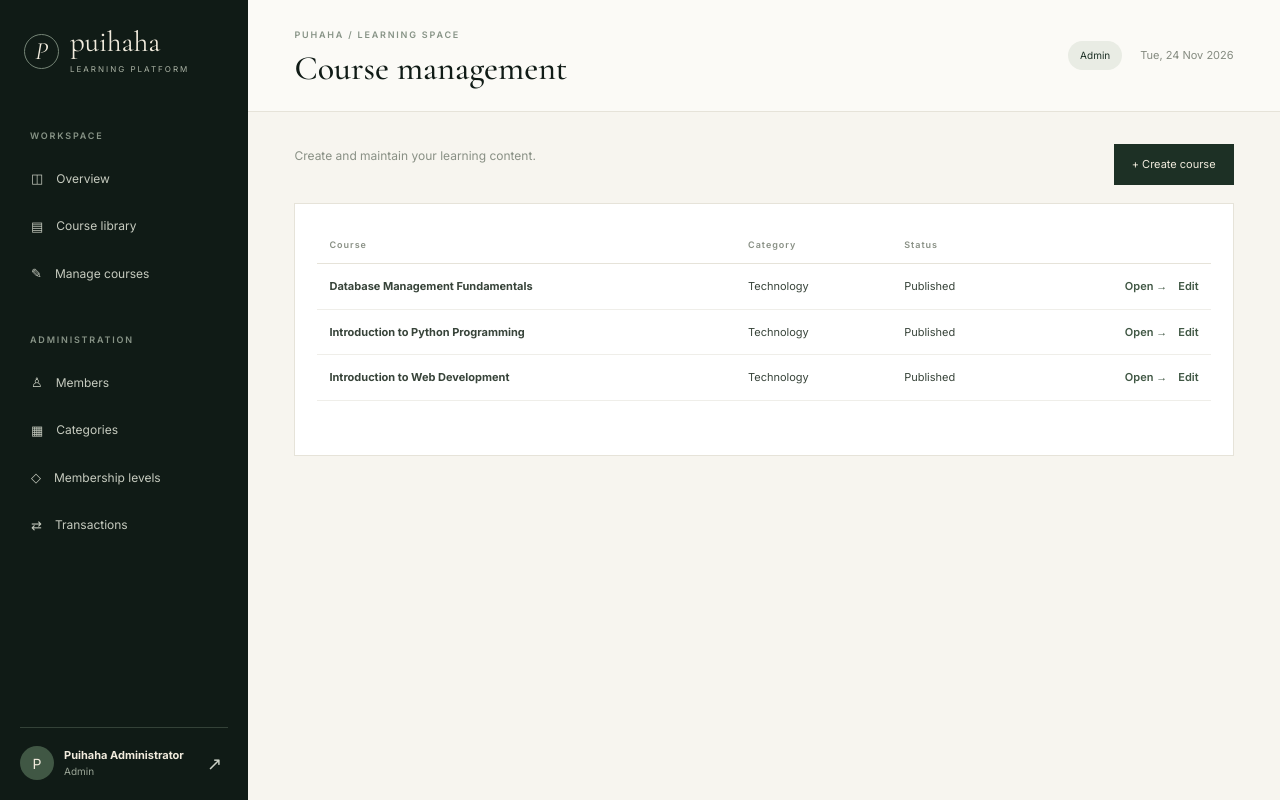
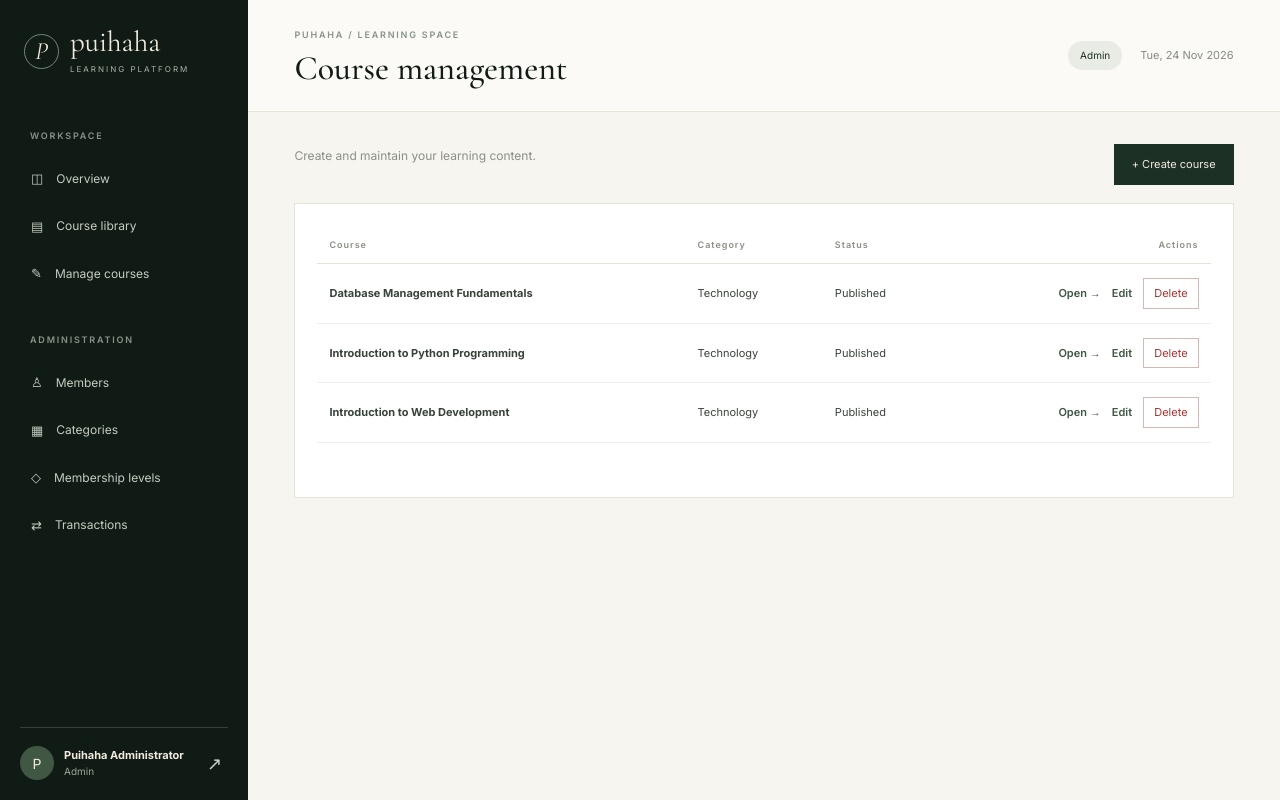
Before and after one commit to Kyopaooo/puihaha-e-learning-platform, a Laravel app: page /courses/manage in a window 1280 px wide. Run offline with Laravel 12, Linux system fonts and the light colour scheme; a user stored in the database is signed in; data comes from the database, SQL or seed files in the repository.

Commit message:
Add course deletion for administrators and instructors

```diff
--- a/app/Http/Controllers/CourseController.php
+++ b/app/Http/Controllers/CourseController.php
@@ -4,6 +4,7 @@ namespace App\Http\Controllers;
 use App\Models\{Course, CourseCategory, MembershipLevel, Enrollment};
 use Illuminate\Http\Request;
 use Illuminate\Support\Str;
+use Illuminate\Support\Facades\Storage;
 
 class CourseController extends Controller
 {
@@ -116,10 +117,34 @@ class CourseController extends Controller
 
     public function destroy(Course $course)
     {
-        abort_unless(auth()->user()->role === 'admin' || $course->instructor_id === auth()->id(), 403);
+        $user = auth()->user();
+
+        abort_unless(
+            $user->role === 'admin'
+            || ($user->role === 'instructor' && (int) $course->instructor_id === (int) $user->id),
+            403
+        );
+
+        // Collect uploaded lesson-material paths before the database cascades delete the related rows.
+        $materialPaths = $course->lessons()
+            ->with('materials')
+            ->get()
+            ->flatMap(fn ($lesson) => $lesson->materials->pluck('file_path'))
+            ->filter()
+            ->unique()
+            ->values()
+            ->all();
+
+        // The foreign keys in the learning-table migration cascade-delete lessons,
+        // learning-material records, enrollments, and student progress.
         $course->delete();
 
-        return back()->with('success', 'Course deleted.');
+        // Remove the corresponding uploaded files from Laravel's default storage disk.
+        if (! empty($materialPaths)) {
+            Storage::delete($materialPaths);
+        }
+
+        return redirect()->route('courses.manage')->with('success', 'Course deleted.');
     }
 
     public function enroll(Course $course)
--- a/resources/views/courses/manage.blade.php
+++ b/resources/views/courses/manage.blade.php
@@ -1 +1,57 @@
-@extends('layouts.app') @section('title','Manage courses') @section('heading','Course management') @section('content')<div class="page-toolbar"><p class="muted">Create and maintain your learning content.</p><a href="{{ route('courses.create') }}" class="btn-primary">+ Create course</a></div><div class="panel"><div class="table-responsive"><table class="table elegant-table"><thead><tr><th>Course</th><th>Category</th><th>Status</th><th></th></tr></thead><tbody>@forelse($courses as $course)<tr><td><strong>{{ $course->title }}</strong></td><td>{{ $course->category?->name ?? '—' }}</td><td>{{ ucfirst($course->status) }}</td><td class="text-end"><a class="text-link" href="{{ route('courses.show',$course) }}">Open →</a> <a class="text-link ms-2" href="{{ route('courses.edit',$course) }}">Edit</a></td></tr>@empty<tr><td colspan="4" class="empty-state">No courses created yet.</td></tr>@endforelse</tbody></table></div><div class="p-3">{{ $courses->links() }}</div></div>@endsection
+@extends('layouts.app')
+
+@section('title', 'Manage courses')
+@section('heading', 'Course management')
+
+@section('content')
+    <div class="page-toolbar">
+        <p class="muted">Create and maintain your learning content.</p>
+        <a href="{{ route('courses.create') }}" class="btn-primary">+ Create course</a>
+    </div>
+
+    <div class="panel">
+        <div class="table-responsive">
+            <table class="table elegant-table">
+                <thead>
+                    <tr>
+                        <th>Course</th>
+                        <th>Category</th>
+                        <th>Status</th>
+                        <th class="text-end">Actions</th>
+                    </tr>
+                </thead>
+                <tbody>
+                    @forelse($courses as $course)
+                        <tr>
+                            <td><strong>{{ $course->title }}</strong></td>
+                            <td>{{ $course->category?->name ?? '—' }}</td>
+                            <td>{{ ucfirst($course->status) }}</td>
+                            <td class="text-end">
+                                <a class="text-link" href="{{ route('courses.show', $course) }}">Open →</a>
+                                <a class="text-link ms-2" href="{{ route('courses.edit', $course) }}">Edit</a>
+
+                                <form method="POST"
+                                      action="{{ route('courses.destroy', $course) }}"
+                                      class="d-inline"
+                                      onsubmit="return confirm('Permanently delete &quot;{{ addslashes($course->title) }}&quot;? Its lessons, uploaded learning materials, enrollments, and student progress will also be deleted. This cannot be undone.')">
+                                    @csrf
+                                    @method('DELETE')
+                                    <button type="submit"
+                                            class="btn-outline ms-2"
+                                            style="color:#a33;border-color:#d8b8b3;padding:6px 10px">
+                                        Delete
+                                    </button>
+                                </form>
+                            </td>
+                        </tr>
+                    @empty
+                        <tr>
+                            <td colspan="4" class="empty-state">No courses created yet.</td>
+                        </tr>
+                    @endforelse
+                </tbody>
+            </table>
+        </div>
+        <div class="p-3">{{ $courses->links() }}</div>
+    </div>
+@endsection
```
